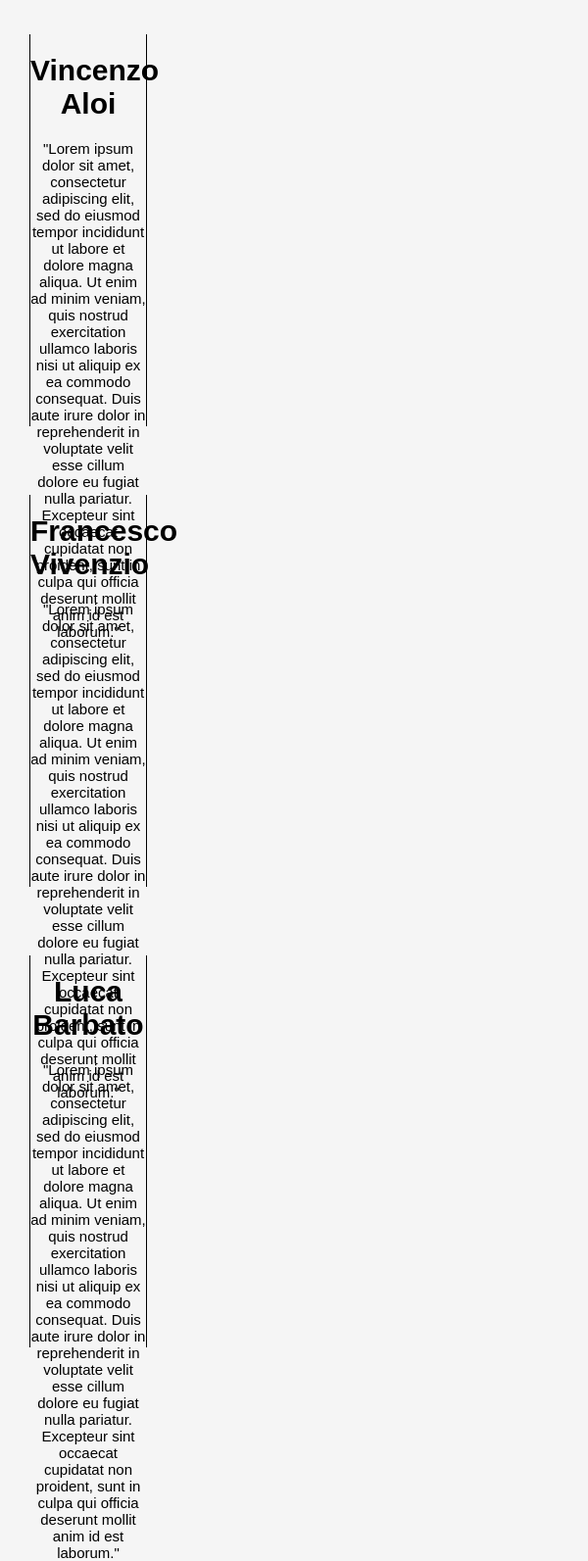
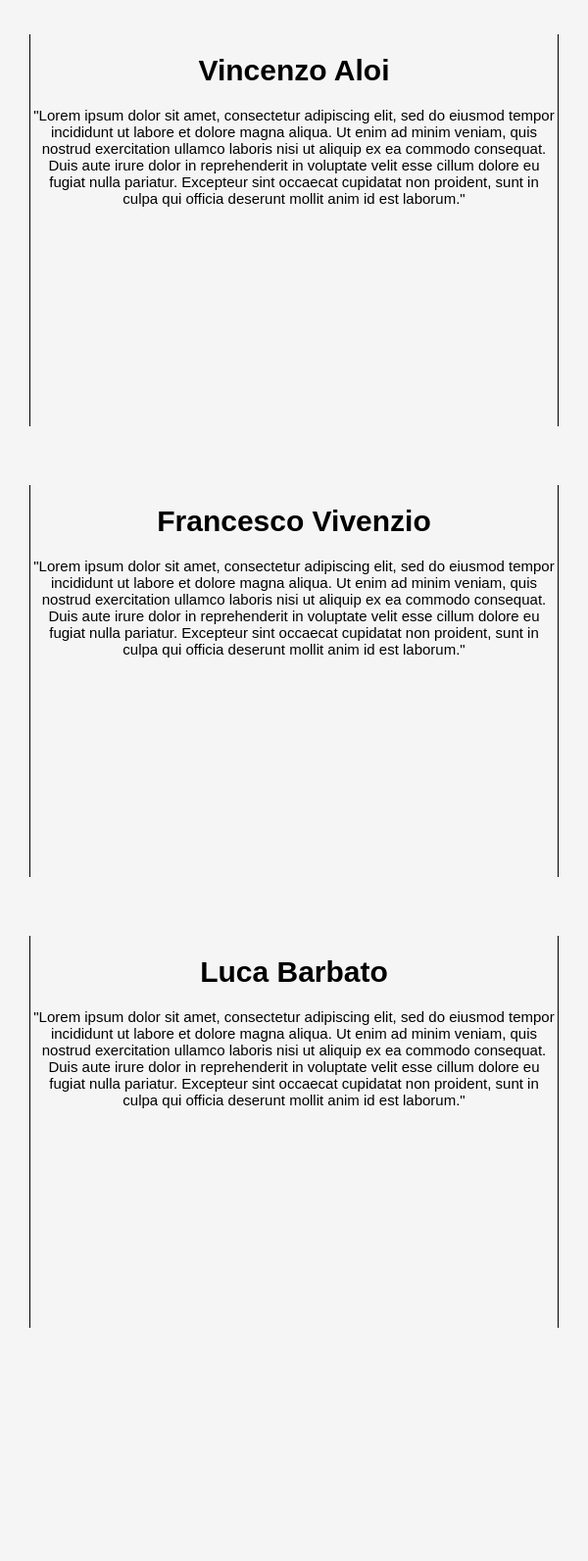
Before and after one commit to vinnion144/Sito-HTML, a PHP site: page /Chi-Siamo.html in a window 600 px wide. Shown: the part 100-1693 px from the top of the page at 98% size. After the commit the page ends 1455 px from the top, so only its background shows below. Run offline with PHP 8.4, Linux system fonts and the light colour scheme.

Commit message:
media query

```diff
--- a/Chi-Siamo.html
+++ b/Chi-Siamo.html
@@ -17,15 +17,15 @@
 
         <main>
             <div class="grid-container">
-                <div class="grid-item">
+                <div class="grid-item-30">
                     <h1 class="chi-siamo-testo">Vincenzo Aloi</h1>
                     <p class="chi-siamo-testo">"Lorem ipsum dolor sit amet, consectetur adipiscing elit, sed do eiusmod tempor incididunt ut labore et dolore magna aliqua. Ut enim ad minim veniam, quis nostrud exercitation ullamco laboris nisi ut aliquip ex ea commodo consequat. Duis aute irure dolor in reprehenderit in voluptate velit esse cillum dolore eu fugiat nulla pariatur. Excepteur sint occaecat cupidatat non proident, sunt in culpa qui officia deserunt mollit anim id est laborum."</p>
                 </div>
-                <div class="grid-item">
+                <div class="grid-item-30">
                     <h1 class="chi-siamo-testo">Francesco Vivenzio</h1>
                     <p class="chi-siamo-testo">"Lorem ipsum dolor sit amet, consectetur adipiscing elit, sed do eiusmod tempor incididunt ut labore et dolore magna aliqua. Ut enim ad minim veniam, quis nostrud exercitation ullamco laboris nisi ut aliquip ex ea commodo consequat. Duis aute irure dolor in reprehenderit in voluptate velit esse cillum dolore eu fugiat nulla pariatur. Excepteur sint occaecat cupidatat non proident, sunt in culpa qui officia deserunt mollit anim id est laborum."</p>
                 </div>
-                <div class="grid-item">
+                <div class="grid-item-30">
                     <h1 class="chi-siamo-testo">Luca Barbato</h1>
                     <p class="chi-siamo-testo">"Lorem ipsum dolor sit amet, consectetur adipiscing elit, sed do eiusmod tempor incididunt ut labore et dolore magna aliqua. Ut enim ad minim veniam, quis nostrud exercitation ullamco laboris nisi ut aliquip ex ea commodo consequat. Duis aute irure dolor in reprehenderit in voluptate velit esse cillum dolore eu fugiat nulla pariatur. Excepteur sint occaecat cupidatat non proident, sunt in culpa qui officia deserunt mollit anim id est laborum."</p>
                 </div>
--- a/style.css
+++ b/style.css
@@ -178,6 +178,16 @@ footer {
     border-left: 1px solid black;
     border-right: 1px solid black;
 }
+.grid-item-30 {
+    height: 400px;
+    width:30%;
+    margin: 30px;
+    text-align: center;
+    font-size: 15px;
+    text-wrap: wrap;
+    border-left: 1px solid black;
+    border-right: 1px solid black;
+}
 .grid-item img{
     width:100%;
     height: 60%;
@@ -189,21 +199,50 @@ footer {
 
 /*per il cellulare*/
 @media (max-width: 600px) {
-    .grid-container {
-        display: grid;
-        grid-template-columns: 1fr;
-        grid-gap: 10px;
-        flex-wrap: wrap;
+    .grid-item {
+        height: 400px;
+        width:100%;
+        margin: 30px;
+        text-align: center;
+        font-size: 15px;
+        text-wrap: wrap;
+        border-left: 1px solid black;
+        border-right: 1px solid black;
+    }
+    .grid-item-30 {
+        height: 400px;
+        width:100%;
+        margin: 30px;
+        text-align: center;
+        font-size: 15px;
+        text-wrap: wrap;
+        border-left: 1px solid black;
+        border-right: 1px solid black;
     }
 }
 /*per il tablet*/
 @media (min-width: 600px) and (max-width: 990px){
-    .grid-container {
-        display: grid;
-        grid-template-columns: 1fr;
-        grid-gap: 10px;
-        flex-wrap: wrap;
+    .grid-item {
+        height: 400px;
+        width:100%;
+        margin: 30px;
+        text-align: center;
+        font-size: 15px;
+        text-wrap: wrap;
+        border-left: 1px solid black;
+        border-right: 1px solid black;
     }
+    .grid-item-30 {
+        height: 400px;
+        width:100%;
+        margin: 30px;
+        text-align: center;
+        font-size: 15px;
+        text-wrap: wrap;
+        border-left: 1px solid black;
+        border-right: 1px solid black;
+    }
+
 }
 /*per i laptop, tipo quello che vedrà Vincenzo*/
 @media (min-width: 990px) and (max-width: 1300px){
```
